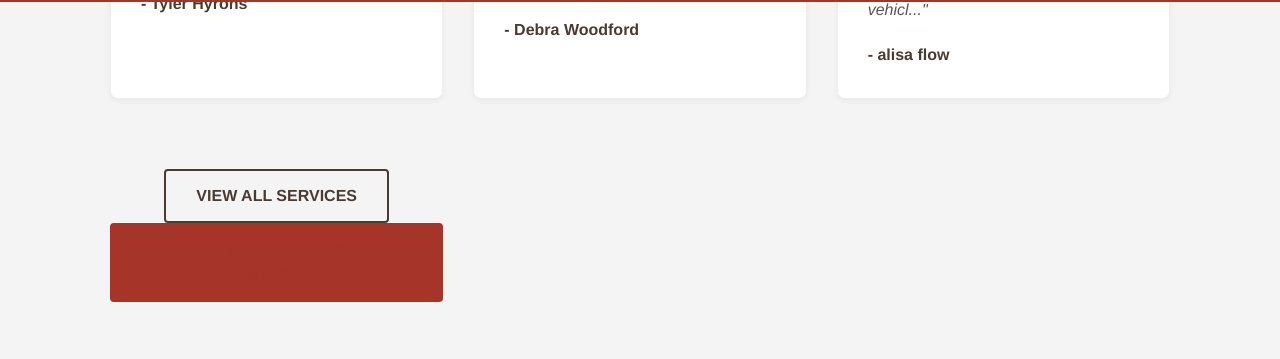
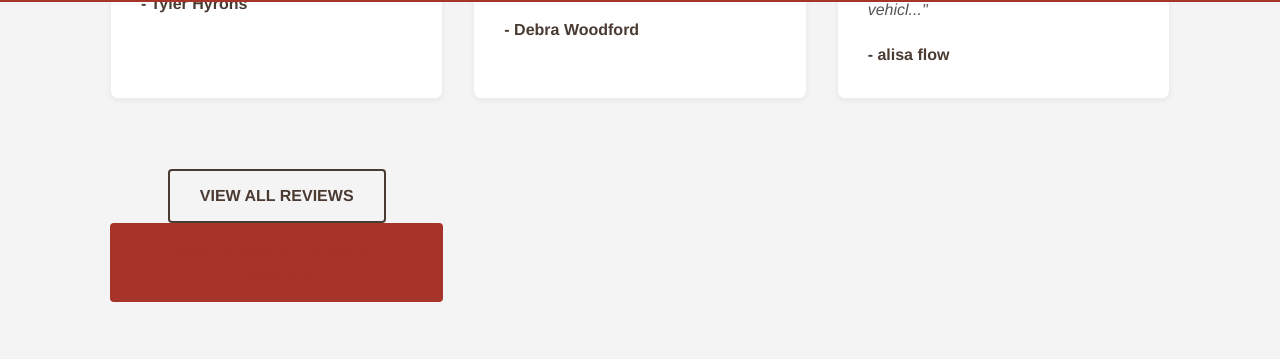
Before and after one commit to JamesBrownR/S-R-Auto-Repair, a Jekyll site: the page built from index.html, in a window 1280 px wide and 900 px high, scrolled down 2289 px. Shown: the part 73-432 px from the top of the window. Built offline with Jekyll 4.4.1, drawn with Linux system fonts in a browser that asks for light colours.

Commit message:
Update index.html

```diff
--- a/index.html
+++ b/index.html
@@ -107,7 +107,7 @@ title: Home
             </div>
             {% endfor %}
                <div style="text-align: center;  margin-top: 40px;">
-            <a href="{{ site.baseurl }}/reviews/" class="btn btn-outline">View All Services</a>
+            <a href="{{ site.baseurl }}/reviews/" class="btn btn-outline">View All Reviews</a>
 
 
 
```
